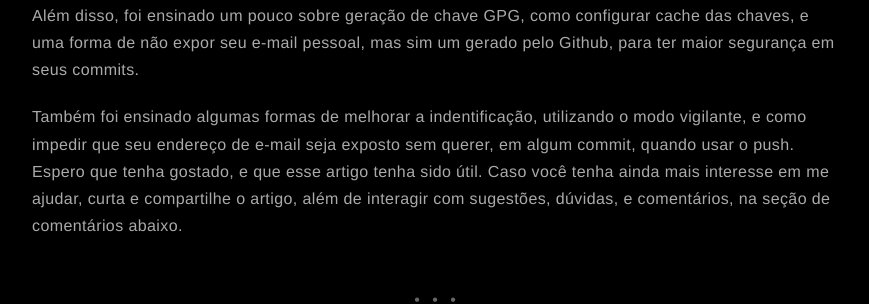
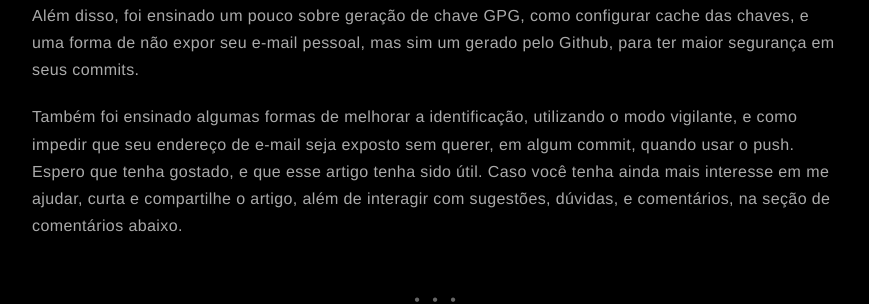
Before and after one commit to stephan-lopes/stephan-lopes.github.io, a Jekyll site: the page built from _posts/2022-04-29-assinaturas-de-commits-com-gpg.markdown, in a window 1280 px wide and 900 px high, scrolled down 8353 px. Shown: the part 152-456 px from the top of the window, without its empty margins (203-1072 px from the left). Built offline with Jekyll 4.4.1, drawn with Linux system fonts in a browser that asks for light colours; nearby versions of some CDN libraries; some of the changed lines change nothing that is shown; some of the changed text lies outside the part shown.

Commit message:
🔧 Corrigindo erros de ortografia

```diff
--- a/_posts/2022-04-29-assinaturas-de-commits-com-gpg.markdown
+++ b/_posts/2022-04-29-assinaturas-de-commits-com-gpg.markdown
@@ -65,11 +65,11 @@
 
 Após a execução do comando, ele irá realizar a geração de uma chave GPG. Selecione o tipo de chave (no tutorial usaremos a **RSA and RSA**), e dê enter.
 
-Feito isso, será perguntado o tamanho da chave em bits. Para uma maior segurança, usaremo o tamanho de **4096 bits**.
+Feito isso, será perguntado o tamanho da chave em bits. Para uma maior segurança, usaremos o tamanho de **4096 bits**.
 
 Será então solicitado que informe o número de dias que a chave deve permanecer viva. Se você não informar nada, a chave ficará viva por 0 dias, ou seja, para sempre. No tutorial, usaremos uma chave com validade de **0 dias**. Nesse caso, quando é definido 0 dias, irá ser questionado se tem realmente certeza que quer criar uma chave com uma validade tão longa. **Confirme e dê enter**.
 
-Por fim, insira o **Nome**, e o **endereço de e-mail** que deseja vincular a chave. O endereço de e-mail, pode ser de dois tipos:
+Por fim, insira o **nome**, e o **endereço de e-mail** que deseja vincular a chave. O endereço de e-mail, pode ser de dois tipos:
 - Um endereço de e-mail pessoal, registrado na sua conta do GitHub.
 - Ou, o mais indicado, um endereço de e-mail no-reply, que é gerado pelo GitHub.
 
@@ -173,12 +173,6 @@
 source ~/.bashrc
 {% endhighlight %}
 
-Por fim, reinicie o agent, com o seguinte comando:
-
-{% highlight bash %}
-gpgconf --kill gpg-agent
-{% endhighlight %}
-
 Pronto! A partir de agora, todo o commit que enviar no git, será assinado com a chave que você definiu, de forma automática!
 
 ## >_ Enviando um Commit para o GitHub
@@ -208,6 +202,12 @@
 {% highlight bash %}
 default-cache-ttl 3600
 max-cache-ttl 3600
+{% endhighlight %}
+
+Por fim, reinicie o agent, com o seguinte comando:
+
+{% highlight bash %}
+gpgconf --kill gpg-agent
 {% endhighlight %}
 
 Dessa forma, ele irá armazenar a passphrase, depois de digitada, por uma hora. Após o prazo, o agent irá pedir a passphrase novamente.
@@ -241,7 +241,7 @@
 ## >_ Conclusão
 Neste tutorial/artigo, quis demonstrar um pouco mais sobre o problema de não assinar seus commits, mostrar como assinar commits, e como fazer um rebase para assinar commits antigos, caso opte por isso. Além disso, foi ensinado um pouco sobre geração de chave GPG, como configurar cache das chaves, e uma forma de não expor seu e-mail pessoal, mas sim um gerado pelo Github, para ter maior segurança em seus commits.
 
-Também foi ensinado algumas formas de melhorar a indentificação, utilizando o modo vigilante, e como impedir que seu endereço de e-mail seja exposto sem querer, em algum commit, quando usar o push. Espero que tenha gostado, e que esse artigo tenha sido útil. Caso você tenha ainda mais interesse em me ajudar, curta e compartilhe o artigo, além de interagir com sugestões, dúvidas, e comentários, na seção de comentários abaixo.
+Também foi ensinado algumas formas de melhorar a identificação, utilizando o modo vigilante, e como impedir que seu endereço de e-mail seja exposto sem querer, em algum commit, quando usar o push. Espero que tenha gostado, e que esse artigo tenha sido útil. Caso você tenha ainda mais interesse em me ajudar, curta e compartilhe o artigo, além de interagir com sugestões, dúvidas, e comentários, na seção de comentários abaixo.
 
 <div class="breaker"></div>
 
```
